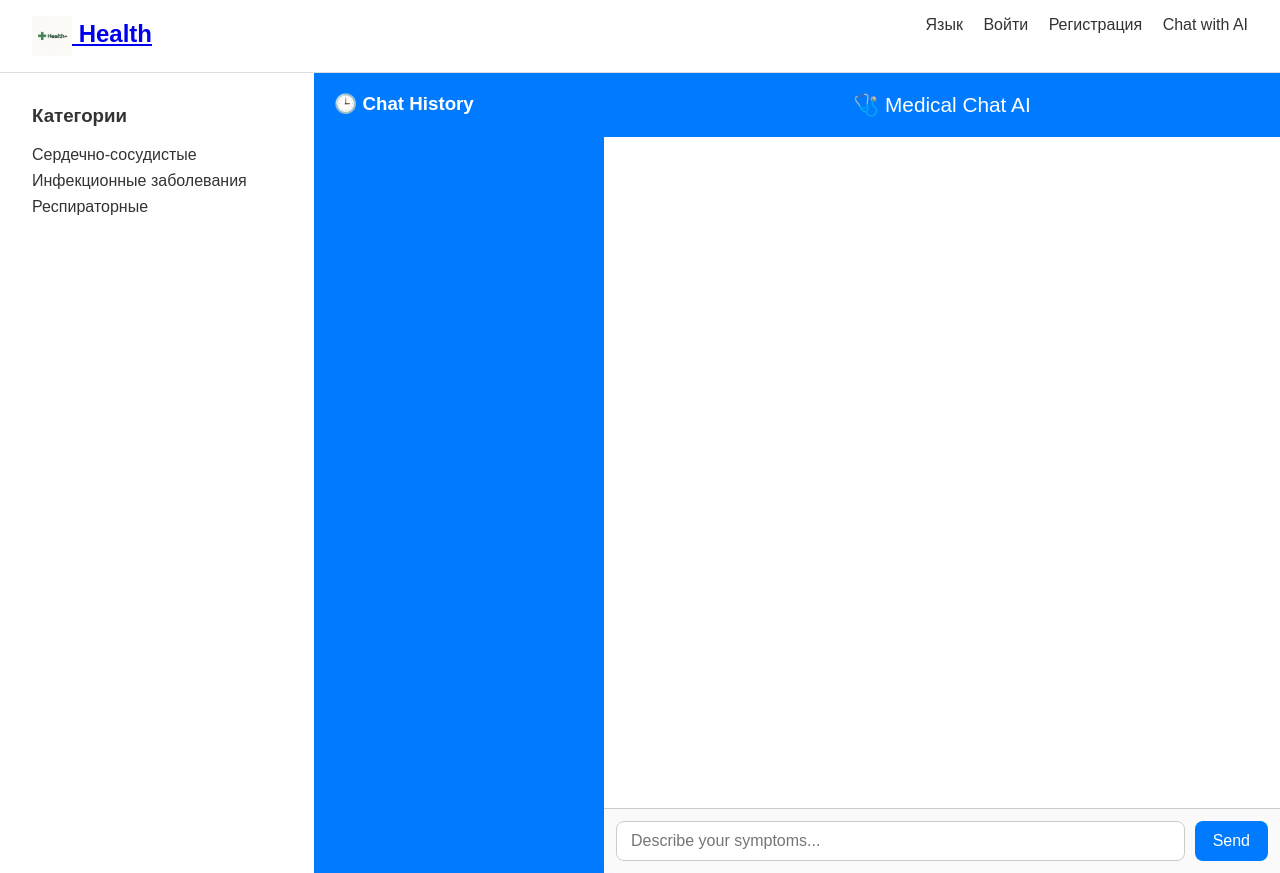
After one commit to dev-azimjon-tech/health-, a Flask app: page /chat_ai in a window 1280 px wide. The commit adds this page. Run offline with Flask 3, Linux system fonts and the light colour scheme.

Commit message:
Add chat AI feature and heart problems page
- Implemented chat AI functionality with message history and diagnosis retrieval.
- Added routes for chat AI and heart problems in app.py.
- Created chat_ai.html template for the chat interface.
- Updated base.html to include navigation links for chat AI and heart problems.
- Styled chat interface and sidebar in static.css.

```diff
--- a/app.py
+++ b/app.py
@@ -11,5 +11,13 @@ def home():
     ]
     return render_template('home.html', illnesses=illnesses)
 
+@app.route('/chat_ai')
+def chat_ai():
+    return render_template('chat_ai.html')
+
+@app.route('/heart_problems')
+def heart_problems():
+    return render_template('health_category/heart_problems/heart_problems.html')
+
 if __name__ == '__main__':
     app.run(debug=True)
--- a/static/static.css
+++ b/static/static.css
@@ -100,3 +100,94 @@ aside a {
     width: auto;
     vertical-align: middle;
 }
+
+
+.sidebar {
+    width: 250px;
+    background: #007BFF;
+    color: white;
+    padding: 20px;
+    overflow-y: auto;
+}
+
+.sidebar h3 {
+    margin-top: 0;
+}
+
+.sidebar .history-item {
+    background: rgba(255, 255, 255, 0.1);
+    padding: 10px;
+    margin-bottom: 10px;
+    border-radius: 8px;
+    cursor: pointer;
+}
+
+.chat-container {
+    flex: 1;
+    display: flex;
+    flex-direction: column;
+    background: white;
+    border-radius: 0 0 0 16px;
+    overflow: hidden;
+}
+
+.chat-header {
+    background: #007BFF;
+    color: white;
+    padding: 20px;
+    font-size: 1.3rem;
+    text-align: center;
+}
+
+.chat-body {
+    padding: 20px;
+    flex: 1;
+    overflow-y: auto;
+    display: flex;
+    flex-direction: column;
+    gap: 12px;
+}
+
+.chat-msg {
+    padding: 12px 16px;
+    border-radius: 12px;
+    max-width: 80%;
+    word-wrap: break-word;
+}
+
+.chat-msg.user {
+    background: #dcf8c6;
+    align-self: flex-end;
+}
+
+.chat-msg.bot {
+    background: #f1f0f0;
+    align-self: flex-start;
+}
+
+.chat-input {
+    display: flex;
+    padding: 12px;
+    border-top: 1px solid #ccc;
+    background: #fafafa;
+}
+
+.chat-input input {
+    flex: 1;
+    padding: 10px 14px;
+    font-size: 16px;
+    border: 1px solid #ccc;
+    border-radius: 8px;
+    outline: none;
+}
+
+.chat-input button {
+    margin-left: 10px;
+    padding: 10px 18px;
+    background: #007BFF;
+    color: white;
+    border: none;
+    border-radius: 8px;
+    font-size: 16px;
+    cursor: pointer;
+}
--- a/templates/base.html
+++ b/templates/base.html
@@ -7,11 +7,12 @@
 </head>
 <body>
     <header>
-        <div class="logo"><span class="icon"><img class="logo_img" src="{{ url_for('static', filename='health_logo.png') }}" alt="Health Logo"></span> Health</div>
+        <div class="logo"><a href="{{ url_for('home') }}"><span class="icon"><img class="logo_img" src="{{ url_for('static', filename='health_logo.png') }}" alt="Health Logo"></span> Health</a></div>
         <nav>
             <a href="#">Язык</a>
             <a href="#">Войти</a>
             <a href="#">Регистрация</a>
+            <a href="{{ url_for('chat_ai') }}">Chat with AI</a>
         </nav>
     </header>
 
@@ -19,7 +20,7 @@
         <aside>
             <h3>Категории</h3>
             <ul>
-                <li><a href="#">Сердечно-сосудистые</a></li>
+                <li><a href="{{ url_for('heart_problems') }}">Сердечно-сосудистые</a></li>
                 <li><a href="#">Инфекционные заболевания</a></li>
                 <li><a href="#">Респираторные</a></li>
             </ul>
@@ -27,5 +28,6 @@
 
         {% block content %}{% endblock %}
     </main>
+    <script src="{{ url_for('static', filename='script.js') }}"></script>
 </body>
 </html>
--- /dev/null
+++ b/templates/chat_ai.html
@@ -0,0 +1,15 @@
+{% extends 'base.html' %}
+{% block content %}
+<div class="sidebar">
+  <h3>🕒 Chat History</h3>
+  <div id="history"></div>
+</div>
+<div class="chat-container">
+  <div class="chat-header">🩺 Medical Chat AI</div>
+  <div class="chat-body" id="chat-body"></div>
+  <div class="chat-input">
+    <input type="text" id="input" placeholder="Describe your symptoms...">
+    <button onclick="sendMessage()">Send</button>
+  </div>
+</div>
+{% endblock %}
--- /dev/null
+++ b/templates/health_category/heart_problems/heart_problems.html
@@ -0,0 +1,6 @@
+{% extends 'base.html' %}
+{% block content %}
+
+<h1>Test</h1>
+
+{% endblock %}
```
Also changed, not shown: script.js (added, +82 -0 lines).
